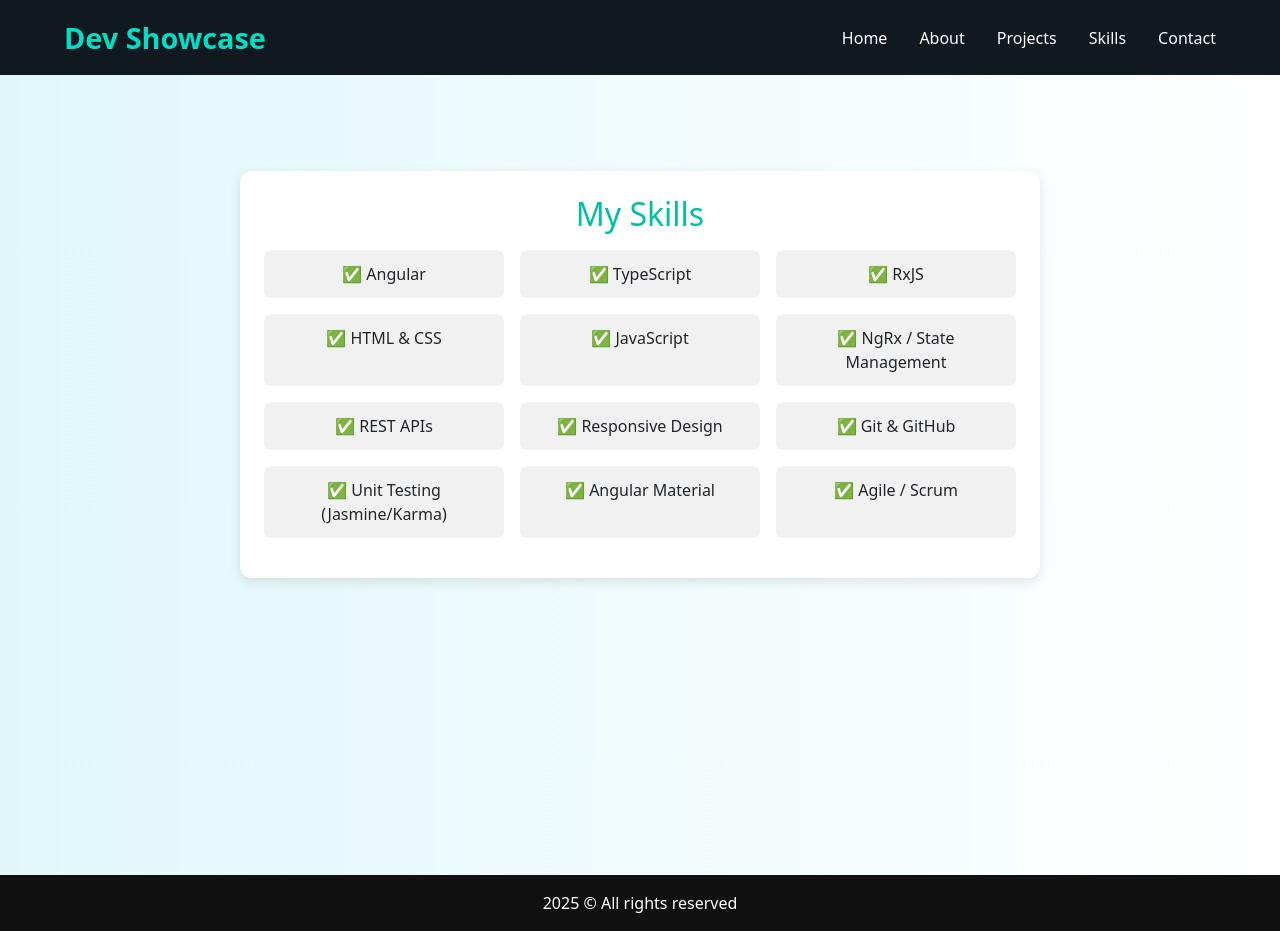
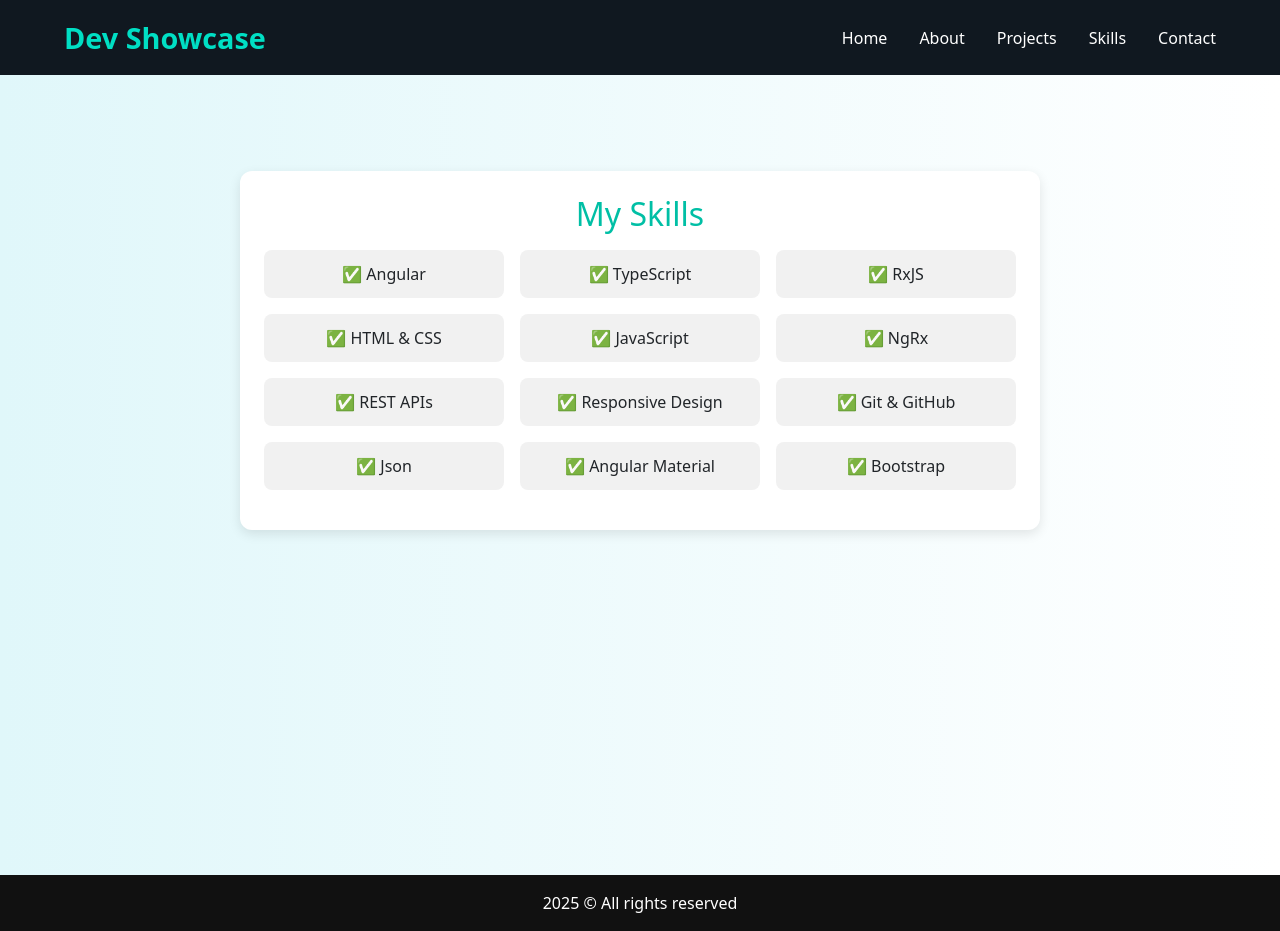
Before and after one commit to Sanjai212002/portfolio_app, an Angular app: page /skills in a window 1280 px wide. Built offline with nearby package versions, Linux system fonts and the light colour scheme.

Commit message:
skills and hoverd updated

```diff
--- a/src/app/home/home.component.css
+++ b/src/app/home/home.component.css
@@ -10,6 +10,14 @@
     display: flex;
     align-items: center;
     justify-content: center;
+}
+.hovered:hover{
+    cursor: pointer;
+     text-shadow:
+    0 0 5px gray,
+    0 0 5px grey,
+    0 0 5px white,
+    0 0 5px white;
 }
 
     .hero h1 {
--- a/src/app/home/home.component.html
+++ b/src/app/home/home.component.html
@@ -1,6 +1,6 @@
 <section class="hero">
   <div class="container hero-content">
     <h1>Hi, I'm <span class="highlight ">Sanjay </span></h1>
-    <p>Angular Developer | MEAN Stack Developer | Web Craftsman</p>
+    <p class="hovered">Angular Developer | MEAN Stack Developer |  UI & UX Designer</p>
   </div>
 </section>
--- a/src/app/skills/skills.component.ts
+++ b/src/app/skills/skills.component.ts
@@ -14,13 +14,13 @@ export class SkillsComponent {
     'RxJS',
     'HTML & CSS',
     'JavaScript',
-    'NgRx / State Management',
+    'NgRx',
     'REST APIs',
     'Responsive Design',
     'Git & GitHub',
-    'Unit Testing (Jasmine/Karma)',
+    'Json',
     'Angular Material',
-    'Agile / Scrum'
+    'Bootstrap'
   ];
 
 }
```
